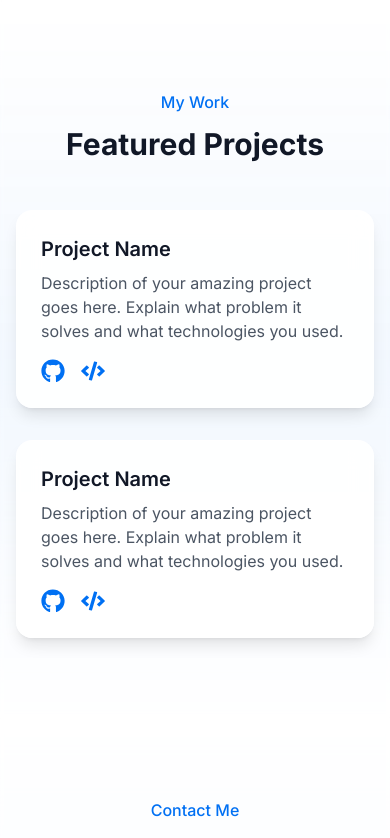
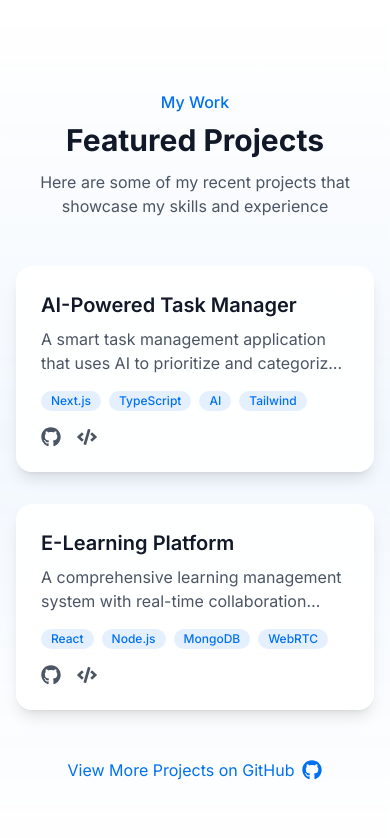
Before and after one commit to Mr-Harsh14/My-Portfolio, a Next.js app: page / in a window 390 px wide. Shown: the part 3440-4278 px from the top of the page. Built offline with nearby package versions, Linux system fonts and the light colour scheme.

Commit message:
Update projects

```diff
--- a/src/app/page.tsx
+++ b/src/app/page.tsx
@@ -391,13 +391,13 @@ export default function Home() {
         {/* Projects Section */}
         <AnimatedSection id="projects" className="section-padding relative">
           <div className="absolute inset-0">
-            <div className="absolute inset-0 bg-gradient-to-b from-transparent via-primary/5 to-white dark:to-gray-900" />
-            <div className="absolute inset-0 backdrop-blur-[2px]" />
+            <div className="absolute inset-0 bg-gradient-to-b from-transparent via-primary/5 to-transparent dark:via-primary/10" />
+            <div className="absolute inset-0 backdrop-blur-[1px]" />
           </div>
           <div className="max-w-6xl mx-auto relative">
             <div className="text-center mb-12">
               <motion.p
-                className="text-primary font-medium mb-3"
+                className="text-primary font-medium mb-2"
                 initial={{ opacity: 0 }}
                 whileInView={{ opacity: 1 }}
                 viewport={{ once: true }}
@@ -405,43 +405,121 @@ export default function Home() {
                 My Work
               </motion.p>
               <motion.h2
-                className="text-3xl md:text-4xl font-bold mb-4"
+                className="text-3xl md:text-4xl font-bold mb-3"
                 initial={{ opacity: 0, y: 20 }}
                 whileInView={{ opacity: 1, y: 0 }}
                 viewport={{ once: true }}
               >
                 Featured Projects
               </motion.h2>
+              <motion.p
+                className="text-gray-600 dark:text-gray-400 max-w-2xl mx-auto"
+                initial={{ opacity: 0, y: 20 }}
+                whileInView={{ opacity: 1, y: 0 }}
+                viewport={{ once: true }}
+                transition={{ delay: 0.1 }}
+              >
+                Here are some of my recent projects that showcase my skills and experience
+              </motion.p>
             </div>
+
             <div className="grid md:grid-cols-2 gap-8">
-              {[1, 2].map((_, index) => (
+              {[
+                {
+                  title: "AI-Powered Task Manager",
+                  description: "A smart task management application that uses AI to prioritize and categorize tasks. Built with Next.js, TypeScript, and OpenAI API.",
+                  image: "/project1.jpg",
+                  tags: ["Next.js", "TypeScript", "AI", "Tailwind"],
+                  links: {
+                    github: "https://github.com",
+                    live: "https://demo.com"
+                  }
+                },
+                {
+                  title: "E-Learning Platform",
+                  description: "A comprehensive learning management system with real-time collaboration features and interactive content delivery.",
+                  image: "/project2.jpg",
+                  tags: ["React", "Node.js", "MongoDB", "WebRTC"],
+                  links: {
+                    github: "https://github.com",
+                    live: "https://demo.com"
+                  }
+                }
+              ].map((project, index) => (
                 <motion.div
-                  key={index}
-                  className="bg-white/90 dark:bg-gray-900/90 backdrop-blur-md rounded-2xl shadow-lg border border-white/20 dark:border-gray-800/20 overflow-hidden group hover:shadow-xl transition-all duration-300"
+                  key={project.title}
+                  className="group bg-white/90 dark:bg-gray-900/90 backdrop-blur-md rounded-2xl shadow-lg border border-white/20 dark:border-gray-800/20 overflow-hidden"
                   initial={{ opacity: 0, y: 20 }}
                   whileInView={{ opacity: 1, y: 0 }}
                   viewport={{ once: true }}
                   transition={{ delay: index * 0.2 }}
-                  whileHover={{ y: -5, scale: 1.01 }}
                 >
                   <div className="p-6">
-                    <h3 className="text-xl font-semibold mb-2 group-hover:text-primary transition-colors">Project Name</h3>
-                    <p className="text-gray-600 dark:text-gray-400 mb-4">
-                      Description of your amazing project goes here. Explain what problem
-                      it solves and what technologies you used.
-                    </p>
-                    <div className="flex gap-4">
-                      <Link href="#" className="text-primary hover:text-blue-600 transition-colors">
-                        <FaGithub className="w-6 h-6" />
-                      </Link>
-                      <Link href="#" className="text-primary hover:text-blue-600 transition-colors">
-                        <FaCode className="w-6 h-6" />
-                      </Link>
+                    <div className="flex flex-col h-full">
+                      <div>
+                        <h3 className="text-xl font-semibold mb-2 text-gray-900 dark:text-white group-hover:text-primary transition-colors">
+                          {project.title}
+                        </h3>
+                        <p className="text-gray-600 dark:text-gray-400 mb-4 line-clamp-2">
+                          {project.description}
+                        </p>
+                        <div className="flex flex-wrap gap-2 mb-4">
+                          {project.tags.map((tag) => (
+                            <span
+                              key={tag}
+                              className="text-xs font-medium px-2.5 py-0.5 rounded-full bg-primary/10 dark:bg-primary/20 text-primary"
+                            >
+                              {tag}
+                            </span>
+                          ))}
+                        </div>
+                      </div>
+
+                      <div className="flex items-center gap-4 mt-auto">
+                        <motion.a
+                          href={project.links.github}
+                          target="_blank"
+                          rel="noopener noreferrer"
+                          className="text-gray-600 dark:text-gray-400 hover:text-primary dark:hover:text-primary transition-colors"
+                          whileHover={{ scale: 1.1 }}
+                          whileTap={{ scale: 0.95 }}
+                        >
+                          <FaGithub className="w-5 h-5" />
+                        </motion.a>
+                        <motion.a
+                          href={project.links.live}
+                          target="_blank"
+                          rel="noopener noreferrer"
+                          className="text-gray-600 dark:text-gray-400 hover:text-primary dark:hover:text-primary transition-colors"
+                          whileHover={{ scale: 1.1 }}
+                          whileTap={{ scale: 0.95 }}
+                        >
+                          <FaCode className="w-5 h-5" />
+                        </motion.a>
+                      </div>
                     </div>
                   </div>
                 </motion.div>
               ))}
             </div>
+
+            {/* View More Projects */}
+            <motion.div
+              className="mt-12 text-center"
+              initial={{ opacity: 0, y: 20 }}
+              whileInView={{ opacity: 1, y: 0 }}
+              viewport={{ once: true }}
+              transition={{ delay: 0.4 }}
+            >
+              <Link
+                href="https://github.com"
+                target="_blank"
+                className="inline-flex items-center gap-2 text-primary hover:text-blue-600 transition-colors"
+              >
+                <span>View More Projects on GitHub</span>
+                <FaGithub className="w-5 h-5" />
+              </Link>
+            </motion.div>
           </div>
         </AnimatedSection>
 
--- a/src/components/Footer.tsx
+++ b/src/components/Footer.tsx
@@ -1,47 +1,39 @@
 'use client'
 
 import Link from 'next/link'
-import { FaGithub, FaLinkedin, FaTwitter } from 'react-icons/fa'
 import { motion } from 'framer-motion'
-
-const socialLinks = [
-  {
-    name: 'GitHub',
-    href: 'https://github.com',
-    icon: FaGithub,
-  },
-  {
-    name: 'LinkedIn',
-    href: 'https://linkedin.com',
-    icon: FaLinkedin,
-  },
-  {
-    name: 'Twitter',
-    href: 'https://twitter.com',
-    icon: FaTwitter,
-  },
-]
-
-const quickLinks = [
-  { name: 'About', href: '#about' },
-  { name: 'Skills', href: '#skills' },
-  { name: 'Projects', href: '#projects' },
-  { name: 'Contact', href: '#contact' },
-]
+import { FaGithub, FaLinkedin, FaTwitter, FaEnvelope } from 'react-icons/fa'
 
 export default function Footer() {
   const currentYear = new Date().getFullYear()
 
+  const socialLinks = [
+    { icon: FaGithub, href: 'https://github.com', label: 'GitHub' },
+    { icon: FaLinkedin, href: 'https://linkedin.com', label: 'LinkedIn' },
+    { icon: FaTwitter, href: 'https://twitter.com', label: 'Twitter' },
+    { icon: FaEnvelope, href: 'mailto:your.email@example.com', label: 'Email' }
+  ]
+
+  const footerLinks = [
+    { href: '#about', label: 'About' },
+    { href: '#skills', label: 'Skills' },
+    { href: '#projects', label: 'Projects' },
+    { href: '#contact', label: 'Contact' }
+  ]
+
   return (
-    <footer className="bg-white dark:bg-gray-900 border-t border-gray-100 dark:border-gray-800">
-      <div className="max-w-7xl mx-auto py-12 px-4 sm:px-6 lg:px-8">
-        <div className="grid grid-cols-1 md:grid-cols-3 gap-8">
-          {/* Brand */}
-          <div className="flex flex-col space-y-4">
+    <footer className="relative mt-20">
+      {/* Gradient Divider */}
+      <div className="absolute top-0 inset-x-0 h-px bg-gradient-to-r from-transparent via-gray-300 dark:via-gray-700 to-transparent" />
+
+      <div className="max-w-6xl mx-auto px-4 py-12">
+        <div className="grid grid-cols-1 md:grid-cols-3 gap-12 md:gap-8">
+          {/* Brand Section */}
+          <div className="space-y-4">
             <Link href="/" className="text-2xl font-bold text-primary">
               Portfolio
             </Link>
-            <p className="text-gray-600 dark:text-gray-400">
+            <p className="text-gray-600 dark:text-gray-400 text-sm">
               Computer Science Student
               <br />
               Building the future, one line of code at a time.
@@ -49,16 +41,16 @@ export default function Footer() {
           </div>
 
           {/* Quick Links */}
-          <div className="flex flex-col space-y-4">
-            <h3 className="text-lg font-semibold">Quick Links</h3>
+          <div>
+            <h3 className="font-semibold mb-4 text-gray-900 dark:text-white">Quick Links</h3>
             <ul className="space-y-2">
-              {quickLinks.map((link) => (
-                <li key={link.name}>
+              {footerLinks.map((link) => (
+                <li key={link.href}>
                   <Link
                     href={link.href}
-                    className="text-gray-600 dark:text-gray-400 hover:text-primary dark:hover:text-primary transition-colors"
+                    className="text-gray-600 dark:text-gray-400 hover:text-primary dark:hover:text-primary text-sm transition-colors"
                   >
-                    {link.name}
+                    {link.label}
                   </Link>
                 </li>
               ))}
@@ -66,31 +58,52 @@ export default function Footer() {
           </div>
 
           {/* Social Links */}
-          <div className="flex flex-col space-y-4">
-            <h3 className="text-lg font-semibold">Connect</h3>
+          <div>
+            <h3 className="font-semibold mb-4 text-gray-900 dark:text-white">Connect</h3>
             <div className="flex space-x-4">
               {socialLinks.map((social) => (
                 <motion.a
-                  key={social.name}
+                  key={social.label}
                   href={social.href}
                   target="_blank"
                   rel="noopener noreferrer"
                   className="text-gray-600 dark:text-gray-400 hover:text-primary dark:hover:text-primary transition-colors"
                   whileHover={{ scale: 1.1 }}
                   whileTap={{ scale: 0.95 }}
+                  title={social.label}
                 >
-                  <social.icon className="w-6 h-6" />
+                  <social.icon className="w-5 h-5" />
                 </motion.a>
               ))}
             </div>
           </div>
         </div>
 
-        {/* Copyright */}
-        <div className="mt-8 pt-8 border-t border-gray-100 dark:border-gray-800">
-          <p className="text-center text-gray-600 dark:text-gray-400">
-            © {currentYear} Portfolio. All rights reserved.
-          </p>
+        {/* Bottom Bar */}
+        <div className="mt-12 pt-8 border-t border-gray-200 dark:border-gray-800">
+          <div className="flex flex-col md:flex-row justify-between items-center gap-4">
+            <p className="text-gray-600 dark:text-gray-400 text-sm">
+              © {currentYear} Your Name. All rights reserved.
+            </p>
+            <p className="text-gray-600 dark:text-gray-400 text-sm">
+              Built with{' '}
+              <Link
+                href="https://nextjs.org"
+                target="_blank"
+                className="text-primary hover:text-blue-600 transition-colors"
+              >
+                Next.js
+              </Link>
+              {' '}and{' '}
+              <Link
+                href="https://tailwindcss.com"
+                target="_blank"
+                className="text-primary hover:text-blue-600 transition-colors"
+              >
+                Tailwind CSS
+              </Link>
+            </p>
+          </div>
         </div>
       </div>
     </footer>
```
